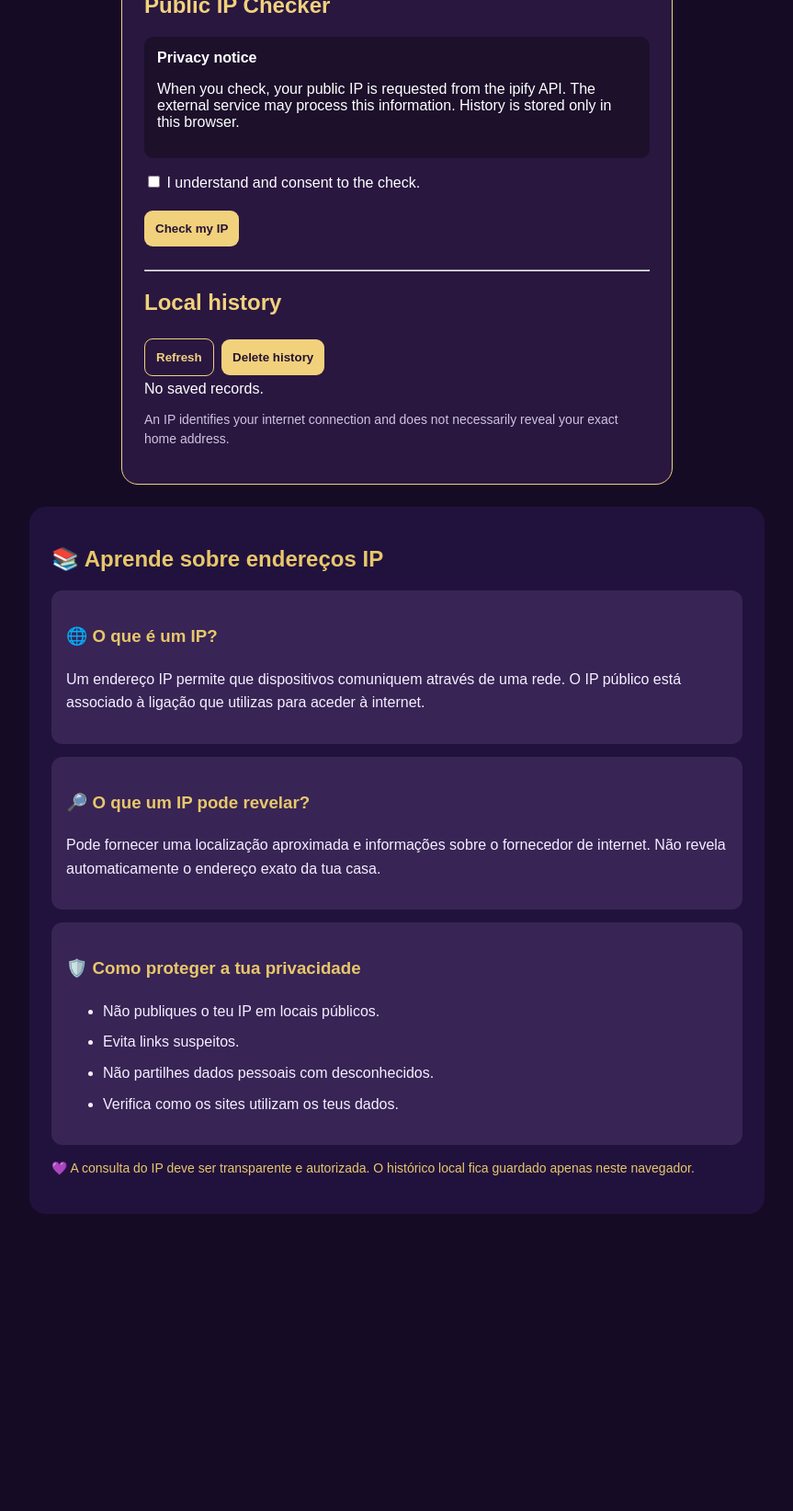
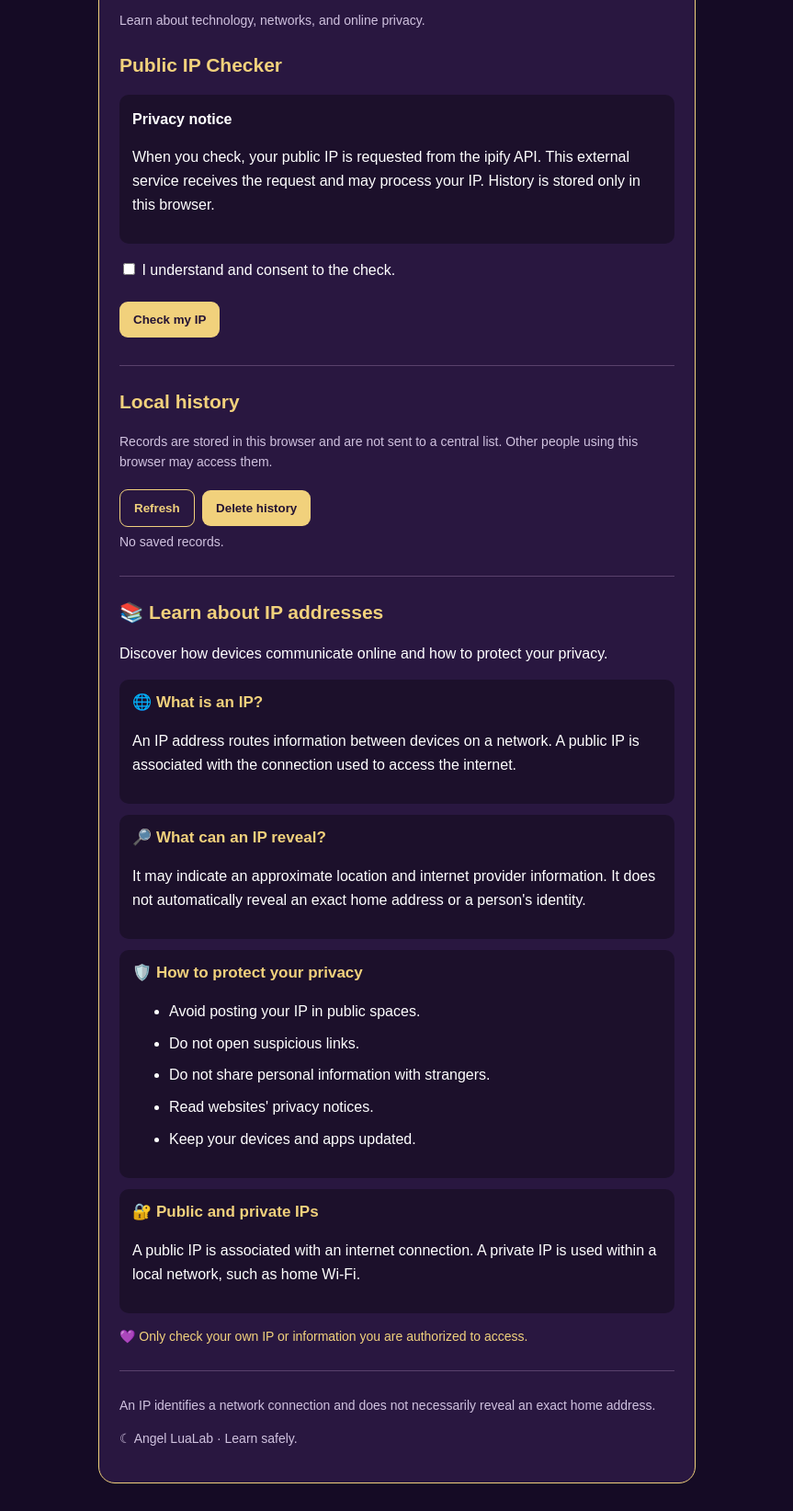
Before and after one commit to s377755622-maker/site, a plain HTML site: page index.html in a window 1280 px wide. Shown: the part 205-1848 px from the top of the page at 92% size, without its empty margins (208-1071 px from the left). Before the commit the page ends 1569 px from the top, so only its background shows below. Drawn offline with Linux system fonts and the light colour scheme.

Commit message:
Atualizar o index.html

```diff
--- a/index.html
+++ b/index.html
@@ -1,198 +1,306 @@
+
 <!DOCTYPE html>
 <html lang="pt-BR">
 <head>
 <meta charset="UTF-8">
 <meta name="viewport" content="width=device-width, initial-scale=1">
+<meta name="theme-color" content="#150b25">
+<meta name="description" content="Angel LuaLab: consulta de IP público e aprendizagem sobre redes e privacidade.">
 <title>Angel LuaLab</title>
+
 <style>
 *{box-sizing:border-box}
-body{margin:0;background:#150b25;color:white;font-family:Arial,sans-serif;padding:20px;min-height:100vh}
-main{max-width:600px;margin:20px auto;padding:24px;background:#291740;border:1px solid #f1d17c;border-radius:18px}
-h1,h2{color:#f1d17c}
-button{padding:12px;background:#f1d17c;color:#241333;border:0;border-radius:9px;font-weight:bold;margin:5px 4px 5px 0}
+body{margin:0;padding:12px;background:#150b25;color:#fff;font-family:Arial,sans-serif;line-height:1.6}
+main{max-width:650px;margin:18px auto;padding:22px;background:#291740;border:1px solid #f1d17c;border-radius:18px}
+h1,h2,h3{color:#f1d17c;line-height:1.35}
+h1{font-size:28px}
+h2{font-size:21px;margin-top:24px}
+h3{font-size:17px}
+button{padding:12px 15px;background:#f1d17c;color:#241333;border:0;border-radius:9px;font-weight:bold;cursor:pointer;margin:5px 4px 5px 0}
 .alt{background:transparent;color:#f1d17c;border:1px solid #f1d17c}
-.notice,.entry{background:#1c102b;padding:14px;border-radius:10px;overflow-wrap:anywhere}
-#ip{color:#f1d17c;overflow-wrap:anywhere}
-.small{color:#d0c2df;font-size:14px;line-height:1.5}
+.notice,.entry,.lesson{background:#1c102b;padding:14px;border-radius:10px;margin:12px 0;overflow-wrap:anywhere}
+.small{color:#d0c2df;font-size:14px;line-height:1.6}
+#ip{color:#f1d17c;overflow-wrap:anywhere;word-break:break-word}
+#consent{accent-color:#f1d17c}
+hr{border:0;border-top:1px solid #59416c;margin:25px 0}
+.lesson h3{margin-top:0}
+.lesson li{margin:9px 0}
+.ip-note{color:#f1d17c;font-size:14px}
+footer{margin-top:25px;border-top:1px solid #59416c;padding-top:12px}
+@media(max-width:480px){main{padding:16px}h1{font-size:25px}}
 </style>
 </head>
+
 <body>
 <main>
-<button class="alt" id="language">🇺🇸 English</button>
+<button class="alt" id="language" type="button">🇺🇸 English</button>
+
 <h1>☾ Angel LuaLab</h1>
+<p class="small">
+  🌙 <span data-t="created">Criado em:</span>
+  <time datetime="">DD/MM/AAAA</time>
+</p>
+
+<p class="small" data-t="intro">
+Aprende sobre tecnologia, redes e privacidade online.
+</p>
+
 <h2 data-t="title">Consulta de IP público</h2>
+
 <div class="notice">
 <strong data-t="privacyTitle">Aviso de privacidade</strong>
-<p data-t="privacy">Ao consultar, seu IP público será solicitado à API ipify. O serviço externo poderá processar essa informação. O histórico desta versão fica somente neste navegador.</p>
+<p data-t="privacy">
+Ao consultar, o teu IP público será solicitado à API ipify.
+Esse serviço externo recebe a solicitação e poderá processar o teu IP.
+O histórico fica somente neste navegador.
+</p>
 </div>
-<p><label><input type="checkbox" id="consent"> <span data-t="consent">Entendi e autorizo a consulta.</span></label></p>
-<button id="check" data-t="check">Consultar meu IP</button>
+
+<p>
+<label>
+<input type="checkbox" id="consent">
+<span data-t="consent">Entendi e autorizo a consulta.</span>
+</label>
+</p>
+
+<button id="check" type="button" data-t="check">Consultar meu IP</button>
 <p id="status" class="small" aria-live="polite"></p>
-<h2 id="ip"></h2>
+<h2 id="ip" aria-live="polite"></h2>
+
 <hr>
+
 <h2 data-t="history">Histórico local</h2>
-<button class="alt" id="refresh" data-t="refresh">Atualizar</button>
-<button id="delete" data-t="delete">Apagar histórico</button>
+<p class="small" data-t="historyInfo">
+Os registos ficam neste navegador. Não são enviados para uma lista central.
+Outras pessoas que utilizem o mesmo navegador podem ter acesso a eles.
+</p>
+
+<button class="alt" id="refresh" type="button" data-t="refresh">Atualizar</button>
+<button id="delete" type="button" data-t="delete">Apagar histórico</button>
 <div id="records"></div>
-<p class="small" data-t="footer">O IP identifica a conexão à internet e não revela necessariamente seu endereço residencial exato.</p>
+
+<hr>
+
+<section id="aprender-ip">
+<h2 data-t="learnTitle">📚 Aprende sobre endereços IP</h2>
+<p data-t="learnIntro">
+Descobre como os dispositivos comunicam pela internet e como proteger a tua privacidade.
+</p>
+
+<article class="lesson">
+<h3 data-t="whatTitle">🌐 O que é um IP?</h3>
+<p data-t="whatText">
+Um endereço IP é utilizado para encaminhar informações entre dispositivos numa rede.
+O IP público está associado à ligação que utilizas para aceder à internet.
+</p>
+</article>
+
+<article class="lesson">
+<h3 data-t="revealTitle">🔎 O que um IP pode revelar?</h3>
+<p data-t="revealText">
+Pode indicar uma localização aproximada e informações sobre o fornecedor de internet.
+Não revela automaticamente o endereço exato da tua casa nem a identidade de uma pessoa.
+</p>
+</article>
+
+<article class="lesson">
+<h3 data-t="protectTitle">🛡️ Como proteger a tua privacidade</h3>
+<ul>
+<li data-t="tip1">Evita publicar o teu IP em espaços públicos.</li>
+<li data-t="tip2">Não abras links suspeitos.</li>
+<li data-t="tip3">Não partilhes dados pessoais com desconhecidos.</li>
+<li data-t="tip4">Lê os avisos de privacidade dos sites.</li>
+<li data-t="tip5">Mantém os teus dispositivos e aplicações atualizados.</li>
+</ul>
+</article>
+
+<article class="lesson">
+<h3 data-t="publicPrivateTitle">🔐 IP público e IP privado</h3>
+<p data-t="publicPrivateText">
+O IP público está associado à ligação à internet. O IP privado é utilizado para
+comunicar dentro de uma rede local, como o Wi-Fi de casa.
+</p>
+</article>
+
+<p class="ip-note" data-t="learnNote">
+💜 Consulta apenas o teu IP ou informações que tens autorização para consultar.
+</p>
+</section>
+
+<footer>
+<p class="small" data-t="footer">
+Um IP identifica uma ligação de rede e não revela necessariamente o endereço residencial exato.
+</p>
+<p class="small">☾ Angel LuaLab · <span data-t="footerTag">Aprender com segurança.</span></p>
+</footer>
 </main>
+
 <script>
-const text={
+const translations={
 pt:{
-title:"Consulta de IP público",
-privacyTitle:"Aviso de privacidade",
-privacy:"Ao consultar, seu IP público será solicitado à API ipify. O serviço externo poderá processar essa informação. O histórico desta versão fica somente neste navegador.",
-consent:"Entendi e autorizo a consulta.",
-check:"Consultar meu IP",history:"Histórico local",
+created:"Criado em:",intro:"Aprende sobre tecnologia, redes e privacidade online.",
+title:"Consulta de IP público",privacyTitle:"Aviso de privacidade",
+privacy:"Ao consultar, o teu IP público será solicitado à API ipify. Esse serviço externo recebe a solicitação e poderá processar o teu IP. O histórico fica somente neste navegador.",
+consent:"Entendi e autorizo a consulta.",check:"Consultar meu IP",
+history:"Histórico local",
+historyInfo:"Os registos ficam neste navegador. Não são enviados para uma lista central. Outras pessoas que utilizem o mesmo navegador podem ter acesso a eles.",
 refresh:"Atualizar",delete:"Apagar histórico",
-footer:"O IP identifica a conexão à internet e não revela necessariamente seu endereço residencial exato.",
-ask:"Marque a autorização antes de continuar.",
-loading:"Consultando...",success:"Consulta concluída!",
-error:"Não foi possível consultar o IP.",
-empty:"Nenhum registro salvo.",date:"Data",
+learnTitle:"📚 Aprende sobre endereços IP",
+learnIntro:"Descobre como os dispositivos comunicam pela internet e como proteger a tua privacidade.",
+whatTitle:"🌐 O que é um IP?",
+whatText:"Um endereço IP é utilizado para encaminhar informações entre dispositivos numa rede. O IP público está associado à ligação que utilizas para aceder à internet.",
+revealTitle:"🔎 O que um IP pode revelar?",
+revealText:"Pode indicar uma localização aproximada e informações sobre o fornecedor de internet. Não revela automaticamente o endereço exato da tua casa nem a identidade de uma pessoa.",
+protectTitle:"🛡️ Como proteger a tua privacidade",
+tip1:"Evita publicar o teu IP em espaços públicos.",
+tip2:"Não abras links suspeitos.",
+tip3:"Não partilhes dados pessoais com desconhecidos.",
+tip4:"Lê os avisos de privacidade dos sites.",
+tip5:"Mantém os teus dispositivos e aplicações atualizados.",
+publicPrivateTitle:"🔐 IP público e IP privado",
+publicPrivateText:"O IP público está associado à ligação à internet. O IP privado é utilizado para comunicar dentro de uma rede local, como o Wi-Fi de casa.",
+learnNote:"💜 Consulta apenas o teu IP ou informações que tens autorização para consultar.",
+footer:"Um IP identifica uma ligação de rede e não revela necessariamente o endereço residencial exato.",
+footerTag:"Aprender com segurança.",
+ask:"Marca a autorização antes de continuar.",loading:"A consultar...",
+success:"Consulta concluída!",error:"Não foi possível consultar o IP. Verifica a ligação.",
+empty:"Nenhum registo guardado.",date:"Data",
 confirm:"Apagar todo o histórico deste navegador?",
 deleted:"Histórico apagado.",lang:"🇺🇸 English"
 },
 en:{
-title:"Public IP Checker",
-privacyTitle:"Privacy notice",
-privacy:"When you check, your public IP is requested from the ipify API. The external service may process this information. History is stored only in this browser.",
-consent:"I understand and consent to the check.",
-check:"Check my IP",history:"Local history",
+created:"Created on:",intro:"Learn about technology, networks, and online privacy.",
+title:"Public IP Checker",privacyTitle:"Privacy notice",
+privacy:"When you check, your public IP is requested from the ipify API. This external service receives the request and may process your IP. History is stored only in this browser.",
+consent:"I understand and consent to the check.",check:"Check my IP",
+history:"Local history",
+historyInfo:"Records are stored in this browser and are not sent to a central list. Other people using this browser may access them.",
 refresh:"Refresh",delete:"Delete history",
-footer:"An IP identifies your internet connection and does not necessarily reveal your exact home address.",
-ask:"Please consent before continuing.",
-loading:"Checking...",success:"Check complete!",
-error:"Could not retrieve the IP.",
+learnTitle:"📚 Learn about IP addresses",
+learnIntro:"Discover how devices communicate online and how to protect your privacy.",
+whatTitle:"🌐 What is an IP?",
+whatText:"An IP address routes information between devices on a network. A public IP is associated with the connection used to access the internet.",
+revealTitle:"🔎 What can an IP reveal?",
+revealText:"It may indicate an approximate location and internet provider information. It does not automatically reveal an exact home address or a person's identity.",
+protectTitle:"🛡️ How to protect your privacy",
+tip1:"Avoid posting your IP in public spaces.",
+tip2:"Do not open suspicious links.",
+tip3:"Do not share personal information with strangers.",
+tip4:"Read websites' privacy notices.",
+tip5:"Keep your devices and apps updated.",
+publicPrivateTitle:"🔐 Public and private IPs",
+publicPrivateText:"A public IP is associated with an internet connection. A private IP is used within a local network, such as home Wi-Fi.",
+learnNote:"💜 Only check your own IP or information you are authorized to access.",
+footer:"An IP identifies a network connection and does not necessarily reveal an exact home address.",
+footerTag:"Learn safely.",
+ask:"Please consent before continuing.",loading:"Checking...",
+success:"Check complete!",error:"Could not retrieve the IP. Check your connection.",
 empty:"No saved records.",date:"Date",
 confirm:"Delete all history in this browser?",
 deleted:"History deleted.",lang:"🇧🇷 Português"
-}};
+}
+};
+
 let lang=navigator.language.toLowerCase().startsWith("en")?"en":"pt";
 const key="angelLuaLabHistory";
-const t=k=>text[lang][k];
+const t=k=>translations[lang][k];
+
+function getHistory(){
+try{
+const data=JSON.parse(localStorage.getItem(key)||"[]");
+return Array.isArray(data)?data:[];
+}catch{return []}
+}
+
+function showHistory(){
+const box=document.getElementById("records");
+box.replaceChildren();
+const items=getHistory();
+
+if(!items.length){
+box.textContent=t("empty");
+box.className="small";
+return;
+}
+
+box.className="";
+items.slice().reverse().forEach(record=>{
+const div=document.createElement("div");
+div.className="entry";
+const ipLine=document.createElement("p");
+ipLine.textContent="IP: "+record.ip;
+const dateLine=document.createElement("p");
+dateLine.textContent=t("date")+": "+record.date;
+div.append(ipLine,dateLine);
+box.append(div);
+});
+}
+
 function translate(){
 document.documentElement.lang=lang==="en"?"en":"pt-BR";
-document.querySelectorAll("[data-t]").forEach(e=>e.textContent=t(e.dataset.t));
+document.querySelectorAll("[data-t]").forEach(element=>{
+const value=translations[lang][element.dataset.t];
+if(value!==undefined)element.textContent=value;
+});
 document.getElementById("language").textContent=t("lang");
-show();
+showHistory();
 }
-function get(){
-try{return JSON.parse(localStorage.getItem(key)||"[]")}catch{return []}
+
+document.getElementById("language").addEventListener("click",()=>{
+lang=lang==="pt"?"en":"pt";
+translate();
+});
+
+document.getElementById("check").addEventListener("click",async()=>{
+const status=document.getElementById("status");
+const output=document.getElementById("ip");
+
+if(!document.getElementById("consent").checked){
+status.textContent=t("ask");
+return;
 }
-function show(){
-const box=document.getElementById("records");
-box.replaceChildren();
-const items=get();
-if(!items.length){box.textContent=t("empty");return}
-items.slice().reverse().forEach(r=>{
-const div=document.createElement("div");div.className="entry";
-const a=document.createElement("p");a.textContent="IP: "+r.ip;
-const b=document.createElement("p");b.textContent=t("date")+": "+r.date;
-div.append(a,b);box.append(div);
-});
-}
-document.getElementById("language").onclick=()=>{
-lang=lang==="pt"?"en":"pt";translate();
-};
-document.getElementById("check").onclick=async()=>{
-const status=document.getElementById("status");
-if(!document.getElementById("consent").checked){status.textContent=t("ask");return}
+
 status.textContent=t("loading");
+output.textContent="";
+
 try{
 const response=await fetch("https://api.ipify.org?format=json",{cache:"no-store"});
-if(!response.ok)throw Error();
+if(!response.ok)throw new Error("Request failed");
+
 const data=await response.json();
 const ip=String(data.ip||"");
+
 const v4=/^(?:(?:25[0-5]|2[0-4]\d|1?\d?\d)\.){3}(?:25[0-5]|2[0-4]\d|1?\d?\d)$/.test(ip);
 const v6=/^[0-9a-fA-F:]+$/.test(ip)&&ip.includes(":")&&ip.length<=45;
-if(!v4&&!v6)throw Error();
-document.getElementById("ip").textContent="IP: "+ip;
-const items=get();items.push({ip,date:new Date().toLocaleString()});
+
+if(!v4&&!v6)throw new Error("Invalid IP");
+
+output.textContent="IP: "+ip;
+
+try{
+const items=getHistory();
+items.push({ip:ip,date:new Date().toLocaleString()});
 localStorage.setItem(key,JSON.stringify(items));
-status.textContent=t("success");show();
-}catch{status.textContent=t("error")}
-};
-document.getElementById("refresh").onclick=show;
-document.getElementById("delete").onclick=()=>{
-if(confirm(t("confirm"))){
-localStorage.removeItem(key);
+showHistory();
+}catch{}
+
+status.textContent=t("success");
+}catch{
+status.textContent=t("error");
+}
+});
+
+document.getElementById("refresh").addEventListener("click",showHistory);
+
+document.getElementById("delete").addEventListener("click",()=>{
+if(!window.confirm(t("confirm")))return;
+try{localStorage.removeItem(key)}catch{}
 document.getElementById("ip").textContent="";
 document.getElementById("status").textContent=t("deleted");
-show();
-}};
+showHistory();
+});
+
 translate();
 </script>
 </body>
-  </html>
-<section id="aprender-ip" class="ip-learning">
-  <h2>📚 Aprende sobre endereços IP</h2>
-
-  <article>
-    <h3>🌐 O que é um IP?</h3>
-    <p>
-      Um endereço IP permite que dispositivos comuniquem
-      através de uma rede. O IP público está associado à
-      ligação que utilizas para aceder à internet.
-    </p>
-  </article>
-
-  <article>
-    <h3>🔎 O que um IP pode revelar?</h3>
-    <p>
-      Pode fornecer uma localização aproximada e informações
-      sobre o fornecedor de internet. Não revela
-      automaticamente o endereço exato da tua casa.
-    </p>
-  </article>
-
-  <article>
-    <h3>🛡️ Como proteger a tua privacidade</h3>
-    <ul>
-      <li>Não publiques o teu IP em locais públicos.</li>
-      <li>Evita links suspeitos.</li>
-      <li>Não partilhes dados pessoais com desconhecidos.</li>
-      <li>Verifica como os sites utilizam os teus dados.</li>
-    </ul>
-  </article>
-
-  <p class="ip-note">
-    💜 A consulta do IP deve ser transparente e autorizada.
-    O histórico local fica guardado apenas neste navegador.
-  </p>
-</section>
-
-<style>
-.ip-learning {
-  background: #21123d;
-  color: #f5efff;
-  padding: 24px;
-  border-radius: 18px;
-  margin: 24px auto;
-  max-width: 800px;
-  font-family: Arial, sans-serif;
-}
-
-.ip-learning h2,
-.ip-learning h3 {
-  color: #e8c76a;
-}
-
-.ip-learning article {
-  background: #382455;
-  padding: 16px;
-  margin: 14px 0;
-  border-radius: 12px;
-  line-height: 1.6;
-}
-
-.ip-learning li {
-  margin: 8px 0;
-}
-
-.ip-note {
-  color: #e8c76a;
-  font-size: 14px;
-  line-height: 1.6;
-}
-</style>
+</html>
```
